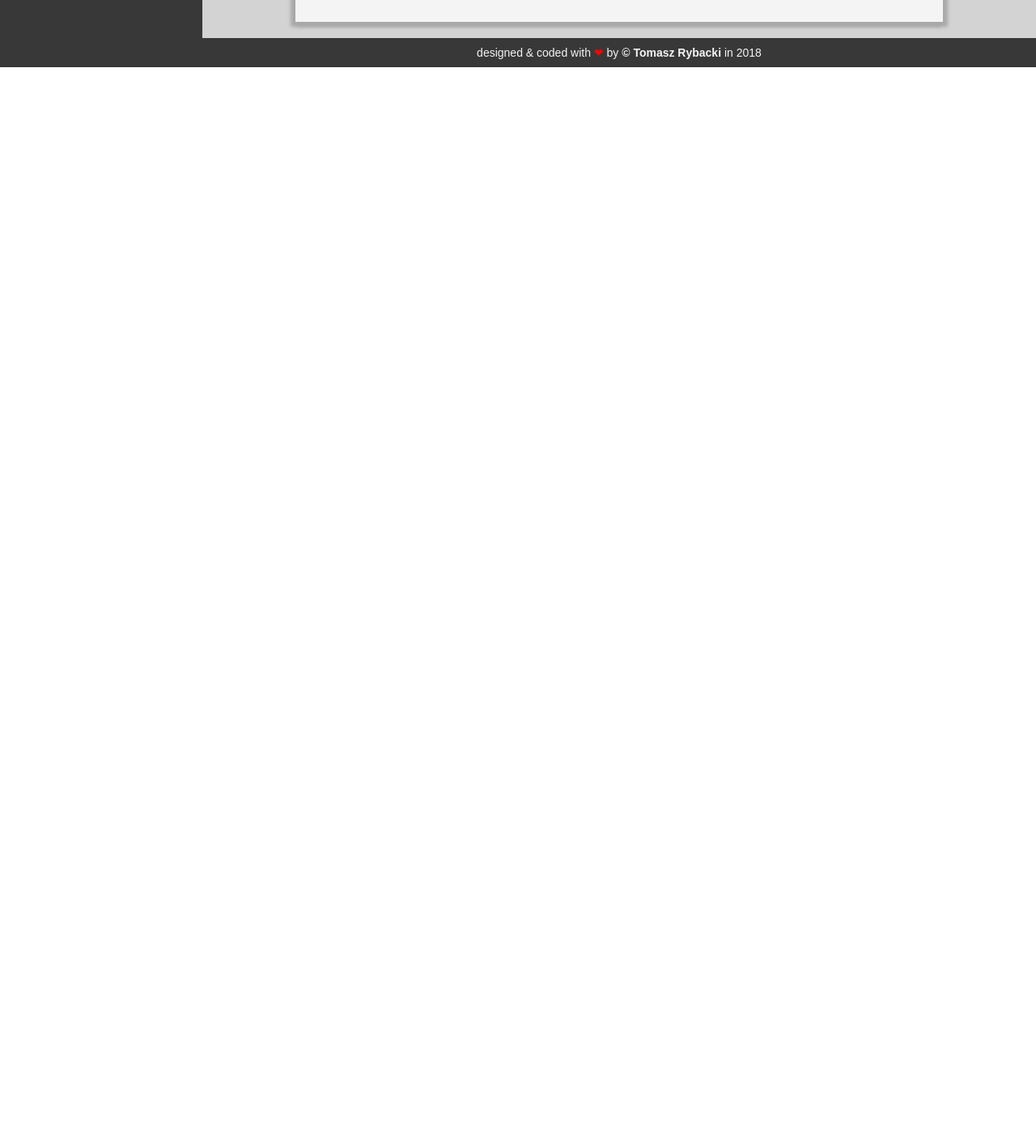
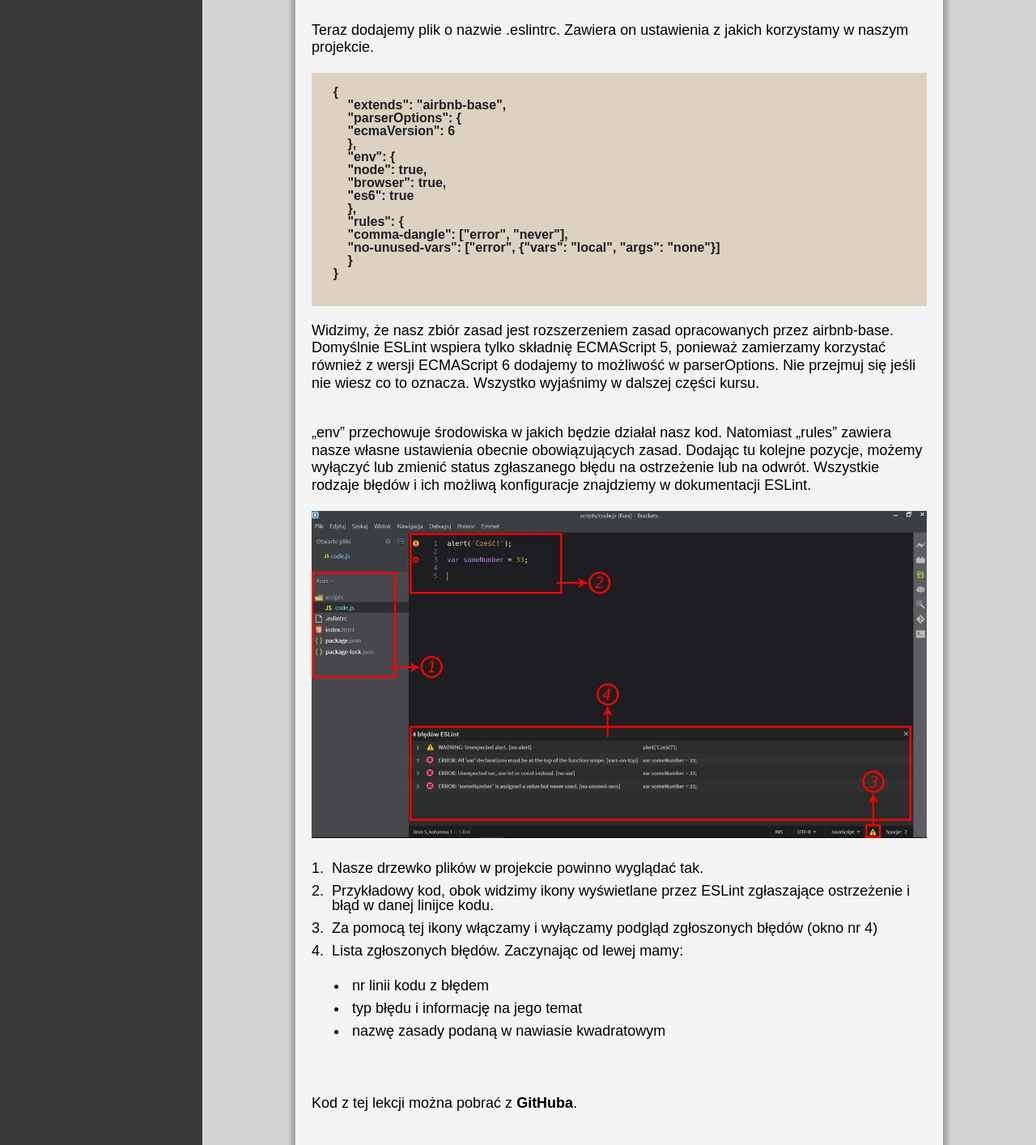
Before and after one commit to TomaszRybacki/JavaScript-course, a plain HTML site: page index.html in a window 1280 px wide. Shown: the part 3275-4689 px from the top of the page at 81% size. Before the commit the page ends 3358 px from the top, so only its background shows below. Drawn offline with Linux system fonts and the light colour scheme; a web font is replaced by a local one.

Commit message:
article No. 02 added

```diff
--- a/index.html
+++ b/index.html
@@ -57,7 +57,8 @@
     <article class="article">
 
       <header id="Czym_jest_javaScript_?" class="article__header">
-        <div class="decor">01</div><h2 class="article__title">Czym jest javaScript ?</h2>
+        <div class="decor">01</div>
+        <h2 class="article__title">Czym jest javaScript ?</h2>
       </header>
 
       <p class="article__paragraph">W wikipedii czytamy, że jest to skryptowy język programowania. Wyjaśnijmy sobie co to oznacza.</p>
@@ -81,7 +82,8 @@
     <article class="article">
 
       <header id="Debugowanie_cz.1" class="article__header">
-        <div class="decor">02</div><h2 class="article__title">Debugowanie cz.1</h2>
+        <div class="decor">02</div>
+        <h2 class="article__title">Debugowanie cz.1</h2>
       </header>
 
 
@@ -121,9 +123,9 @@
 
       <section class="article__section">
         <h3 class="article__section__title">ESLint</h3>
-        <p class="article__paragraph">Pierwszym narzędziem jakie wykorzystamy do pisania kodu dobrej jakości będzie <a class="article__link" href="https://eslint.org">ESLint</a> ze zbiorem zasad airbnb-base. Narzędzie to pokazuje nam błędy jakie popełniliśmy oraz daje pomocne wskazówki, jeszcze przed uruchomieniem naszego kodu w przeglądarce.</p>
+        <p class="article__paragraph">Pierwszym narzędziem jakie wykorzystamy do pisania kodu dobrej jakości będzie <a class="article__link" href="https://eslint.org" target="_blank">ESLint</a> ze zbiorem zasad airbnb-base. Narzędzie to pokazuje nam błędy jakie popełniliśmy oraz daje pomocne wskazówki, jeszcze przed uruchomieniem naszego kodu w przeglądarce.</p>
 
-        <p class="article__paragraph">Żeby je zainstalować, najpierw potrzebujemy zainstalować <a class="article__link" href="https://nodejs.org/en/">Node.js.</a> Pobieramy i instalujemy wersję rekomendowaną dla większości użytkowników, w chwili pisania tego postu jest to wersja 8.11.1 LTS.</p>
+        <p class="article__paragraph">Żeby je zainstalować, najpierw potrzebujemy zainstalować <a class="article__link" href="https://nodejs.org/en/" target="_blank">Node.js.</a> Pobieramy i instalujemy wersję rekomendowaną dla większości użytkowników, w chwili pisania tego postu jest to wersja 8.11.1 LTS.</p>
 
         <p class="article__paragraph">Teraz uruchamiamy wiersz poleceń i za jego pomocą nawigujemy do folderu z naszym projektem. (Wszystkie moje polecenia są dla systemu operacyjnego Windows 10) W moim przypadku są to komendy:</p>
 
@@ -137,6 +139,49 @@
         <p class="article__paragraph">Wszystkie opcje zatwierdzamy enterem. Nie musimy nic wpisywać i zmieniać. Następnie instalujemy ESLint wpisując polecenie:</p>
 
         <span class="article__command">npm install –save-dev eslint eslint-config-airbnb eslint-plugin-import</span>
+
+        <p class="article__paragraph">Teraz dodajemy plik o nazwie .eslintrc. Zawiera on ustawienia z jakich korzystamy w naszym projekcie.</p>
+
+        <pre class="article__code">
+        <code>
+      {
+          "extends": "airbnb-base",
+          "parserOptions": {
+          "ecmaVersion": 6
+          },
+          "env": {
+          "node": true,
+          "browser": true,
+          "es6": true
+          },
+          "rules": {
+          "comma-dangle": ["error", "never"],
+          "no-unused-vars": ["error", {"vars": "local", "args": "none"}]
+          }
+      }
+      </code>
+      </pre>
+
+        <p class="article__paragraph">Widzimy, że nasz zbiór zasad jest rozszerzeniem zasad opracowanych przez airbnb-base. Domyślnie ESLint wspiera tylko składnię ECMAScript 5, ponieważ zamierzamy korzystać również z wersji ECMAScript 6 dodajemy to możliwość w parserOptions. Nie przejmuj się jeśli nie wiesz co to oznacza. Wszystko wyjaśnimy w dalszej części kursu.</p>
+
+        <p class="article__paragraph">„env” przechowuje środowiska w jakich będzie działał nasz kod. Natomiast „rules” zawiera nasze własne ustawienia obecnie obowiązujących zasad. Dodając tu kolejne pozycje, możemy wyłączyć lub zmienić status zgłaszanego błędu na ostrzeżenie lub na odwrót. Wszystkie rodzaje błędów i ich możliwą konfiguracje znajdziemy w dokumentacji ESLint.</p>
+
+        <img class="article__img" src="img/Linter.jpg" alt="zrzut ekranu edytora Brackets">
+
+        <ol class="article__ordered-list">
+          <li class="ordered-list__item">Nasze drzewko plików w projekcie powinno wyglądać tak.</li>
+          <li class="ordered-list__item">Przykładowy kod, obok widzimy ikony wyświetlane przez ESLint zgłaszające ostrzeżenie i błąd w danej linijce kodu.</li>
+          <li class="ordered-list__item">Za pomocą tej ikony włączamy i wyłączamy podgląd zgłoszonych błędów (okno nr 4)</li>
+          <li class="ordered-list__item">Lista zgłoszonych błędów. Zaczynając od lewej mamy:
+            <ul class="article__unordered-list">
+              <li class="unordered-list__item">nr linii kodu z błędem</li>
+              <li class="unordered-list__item">typ błędu i informację na jego temat</li>
+              <li class="unordered-list__item">nazwę zasady podaną w nawiasie kwadratowym</li>
+            </ul>
+          </li>
+        </ol>
+
+        <p class="article__paragraph">Kod z tej lekcji można pobrać z <a class="article__link" href="https://github.com/TomaszRybacki/Kurs" target="_blank">GitHuba</a>.</p>
       </section>
 
     </article>
--- a/scss/article.scss
+++ b/scss/article.scss
@@ -52,6 +52,27 @@
     padding: 10px;
     margin: 10px 0;
   }
+
+  &__img {
+    width: 100%;
+  }
+
+  &__ordered-list {
+    list-style: decimal;
+    padding: 20px 0 20px 20px;
+    font-size: $medium;
+    .ordered-list__item {
+      padding: 5px;
+    }
+  }
+
+  &__unordered-list {
+    list-style: disc;
+    padding: 20px 0 20px 20px;
+    .unordered-list__item {
+      padding: 5px;
+    }
+  }
 }
 
 .article__section {
```
Also changed, not shown: article-2.html (+48 -3 lines), css/main.css, img/Linter.jpg (added), img/console.jpg (added).
